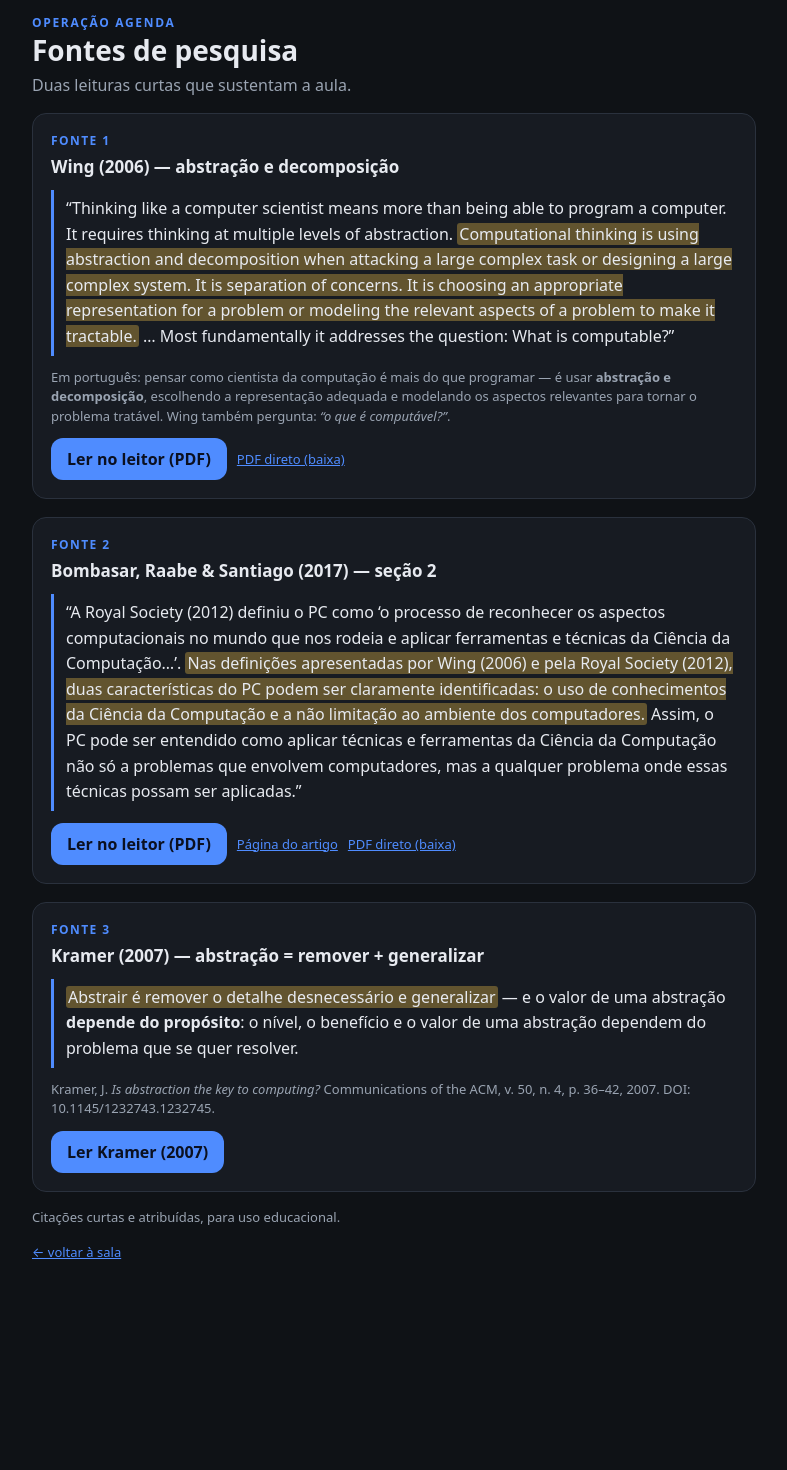
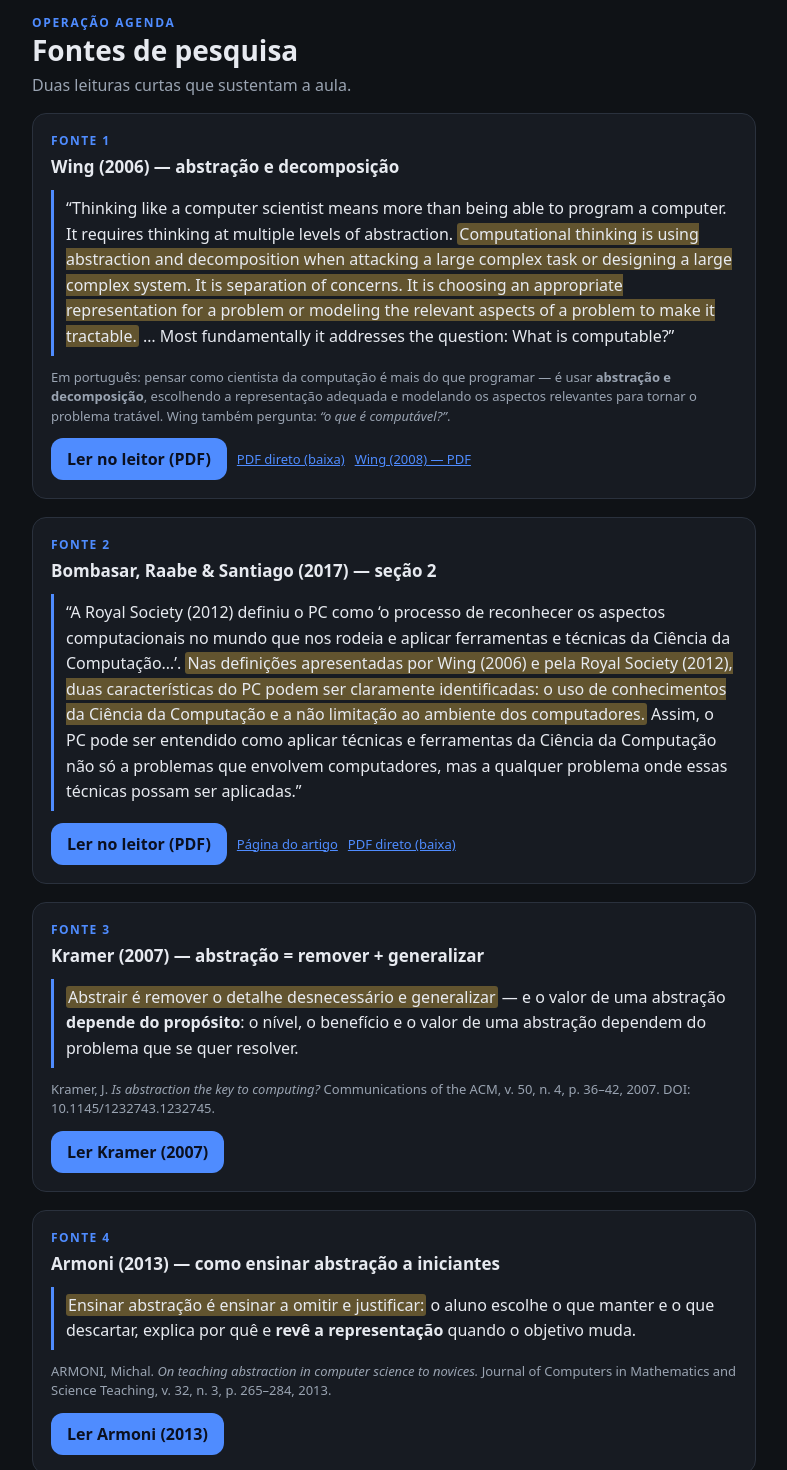
Before and after one commit to Migueldoniz/pensamento-computacional, a Next.js app: page /fonte in a window 1280 px wide. Shown: the top 1470 px of the page, without its empty margins (246-1033 px from the left). Before the commit the page ends 1276 px from the top, so only its background shows below. Built offline with nearby package versions, Linux system fonts and the light colour scheme.

Commit message:
feat: arcabouco formal da abstracao (Kramer/Wing/Armoni) + estrategias + fonte 4

```diff
--- a/app/fonte/page.tsx
+++ b/app/fonte/page.tsx
@@ -45,6 +45,14 @@ export default function FontePage({ searchParams }: { searchParams: { room?: str
               rel="noreferrer"
             >
               PDF direto (baixa)
+            </a>
+            <a
+              className="small"
+              href="https://www.cs.cmu.edu/~wing/publications/Wing08a.pdf"
+              target="_blank"
+              rel="noreferrer"
+            >
+              Wing (2008) — PDF
             </a>
           </div>
         </section>
@@ -107,6 +115,23 @@ export default function FontePage({ searchParams }: { searchParams: { room?: str
             Ler Kramer (2007)
           </a>
         </section>
+
+        <section className="source">
+          <div className="source-tag">Fonte 4</div>
+          <h3>Armoni (2013) — como ensinar abstração a iniciantes</h3>
+          <div className="quote">
+            <mark>Ensinar abstração é ensinar a omitir e justificar:</mark> o aluno escolhe o que
+            manter e o que descartar, explica por quê e <strong>revê a representação</strong> quando o
+            objetivo muda.
+          </div>
+          <p className="small muted" style={{ margin: '0 0 12px' }}>
+            ARMONI, Michal. <em>On teaching abstraction in computer science to novices.</em> Journal
+            of Computers in Mathematics and Science Teaching, v. 32, n. 3, p. 265–284, 2013.
+          </p>
+          <a className="btn" href="https://eric.ed.gov/?id=EJ1006186" target="_blank" rel="noreferrer">
+            Ler Armoni (2013)
+          </a>
+        </section>
       </div>
 
       <p className="small muted" style={{ marginTop: 16 }}>
--- a/app/host/page.tsx
+++ b/app/host/page.tsx
@@ -348,6 +348,7 @@ function HostInner() {
                   ))}
                 </div>
               )}
+              {phase.note && <div className="small muted">{phase.note}</div>}
             </div>
           )}
 
--- a/app/play/page.tsx
+++ b/app/play/page.tsx
@@ -309,6 +309,7 @@ function PlayerInner() {
                 ))}
               </div>
             )}
+            {phase.note && <div className="small muted">{phase.note}</div>}
           </div>
         )}
 
```
Also changed, not shown: lib/game.ts (+13 -11 lines).
